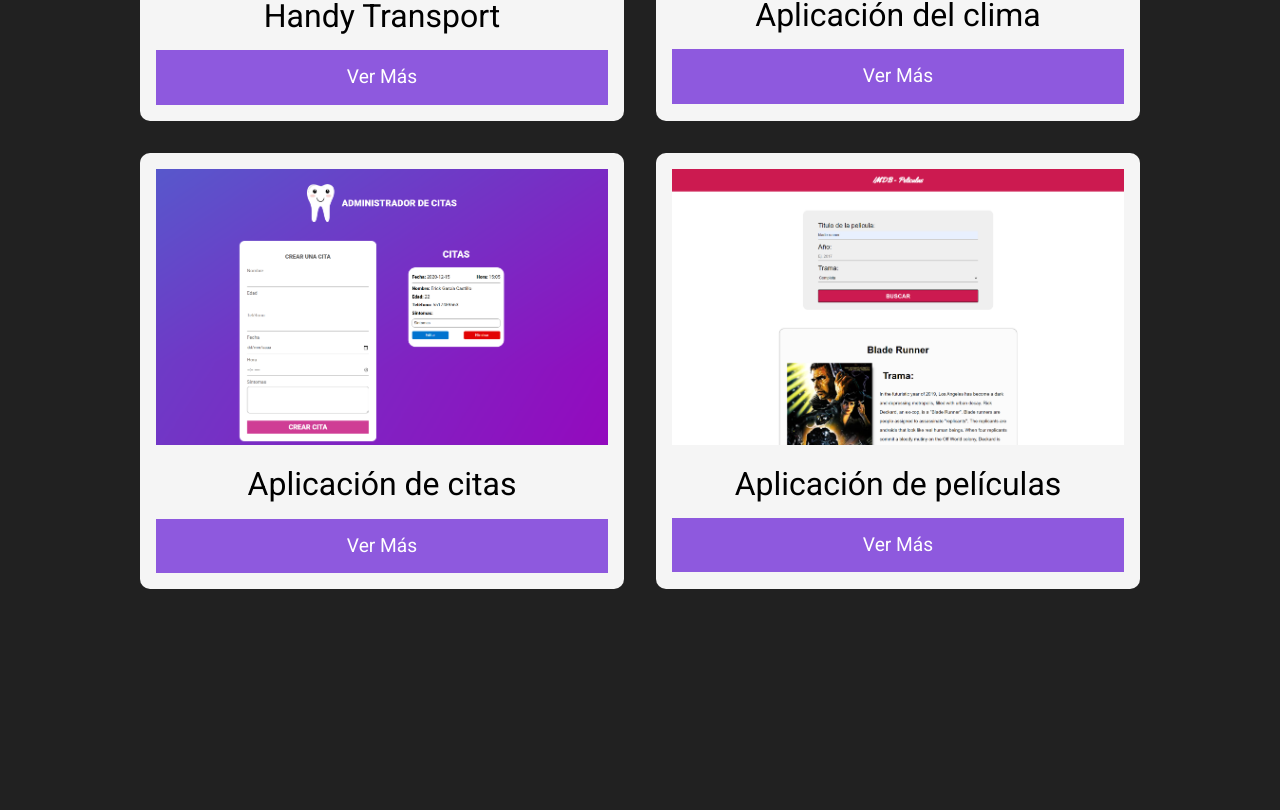
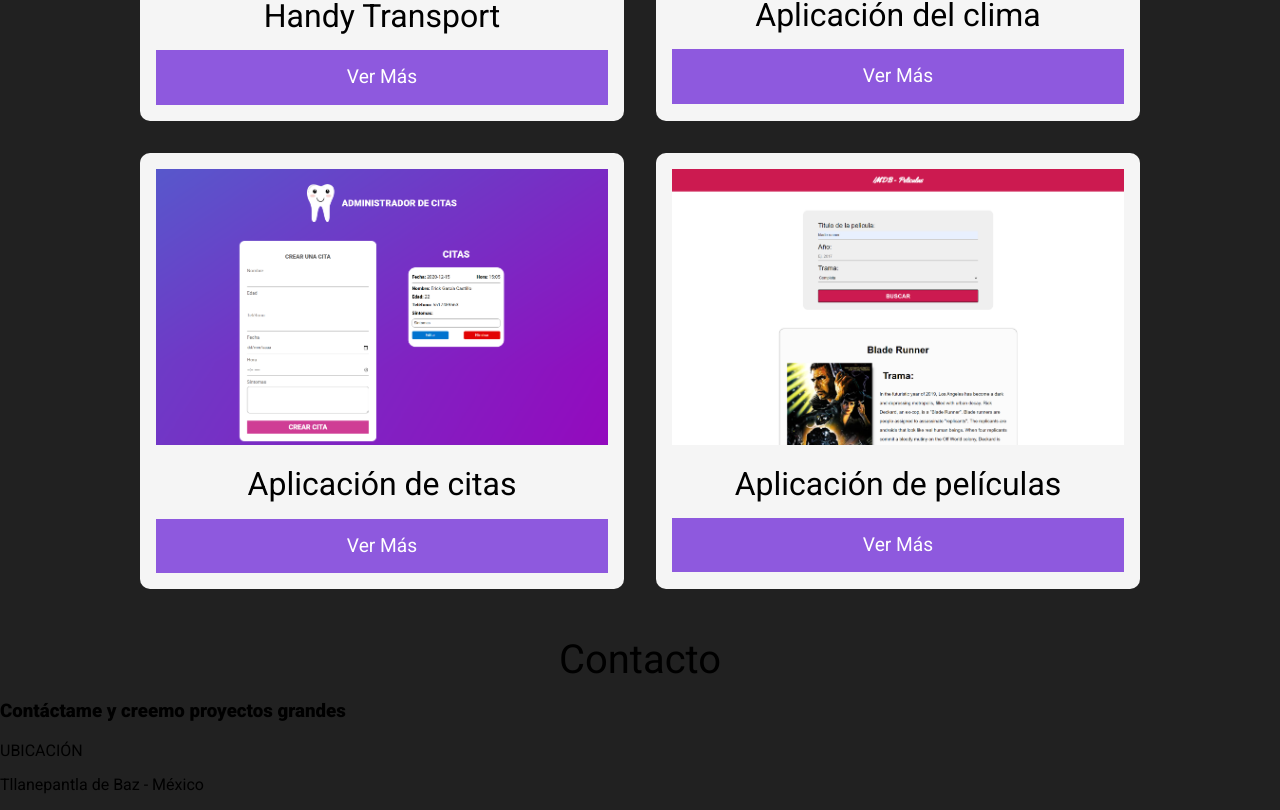
Before and after one commit to FTH-EGC/Portafolio, a React (Create React App) app: page / in a window 1280 px wide. Shown: the part 2890-3700 px from the top of the page. Before the commit the page ends 3511 px from the top, so only its background shows below. Built offline with nearby package versions, Linux system fonts and the light colour scheme.

Commit message:
Agregando estructura básica de la seccion (html)

```diff
--- a/src/App.js
+++ b/src/App.js
@@ -3,7 +3,7 @@ import Hero from './components/Hero';
 import SobreMi from './components/SobreMi';
 import Tecnologias from './components/Tecnologias';
 import Proyectos from './components/Proyectos';
-
+import Contacto from './components/Contacto';
 
 function App() {
 
@@ -16,6 +16,7 @@ function App() {
     <SobreMi />
     <Tecnologias />
     <Proyectos />
+    <Contacto />
     </Fragment>
   );
 }
--- a/src/components/Contacto.js
+++ b/src/components/Contacto.js
@@ -1,9 +1,29 @@
 
 import React from 'react';
+import styled from '@emotion/styled';
 
 
 const Contacto = () =>{
 
+    return(
+        <section className="seccion-contacto">
+            <h2>Contacto</h2>
+            <h3>Contáctame y creemo proyectos grandes</h3>
+
+            <div>
+                <div>
+                    <p>UBICACIÓN</p>
+                    <p>Tllanepantla de Baz - México</p>
+                </div>
+                <div>
+                    <a href="!#">
+                        <i></i>
+                    </a>
+                </div>
+            </div>
+        </section>
+
+    )
 }
 
 export default Contacto;
```
Also changed, not shown: 1 other file (tests, documents, lock files or other folders).
